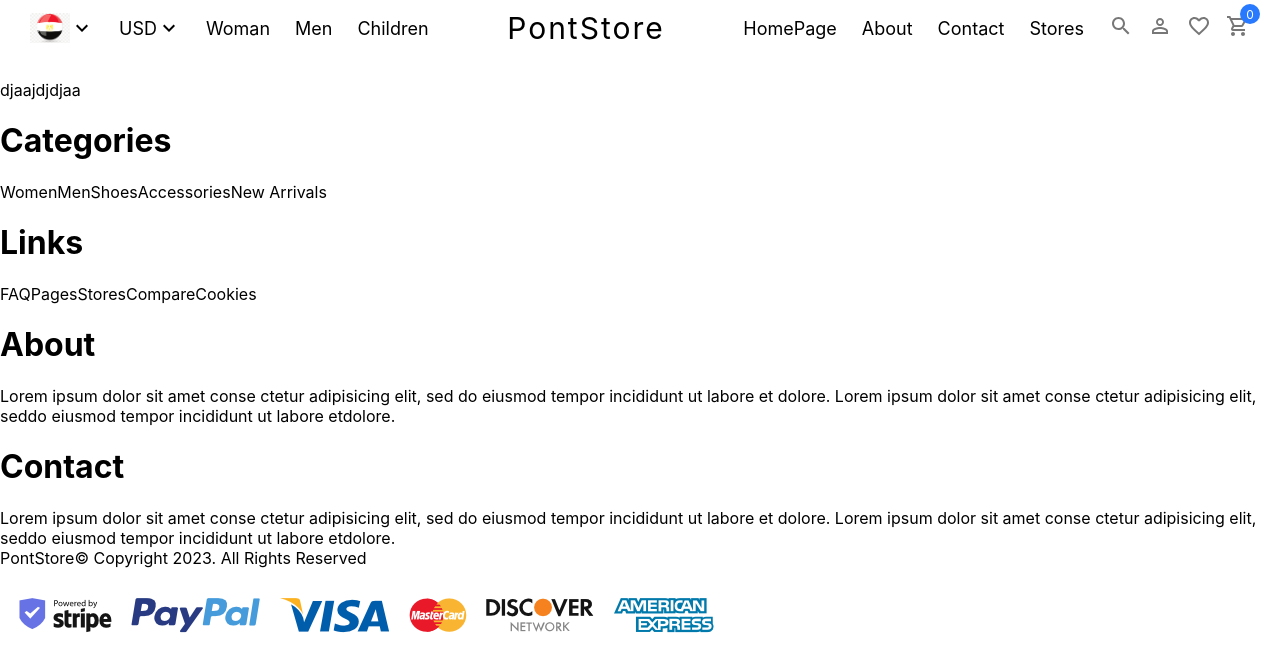
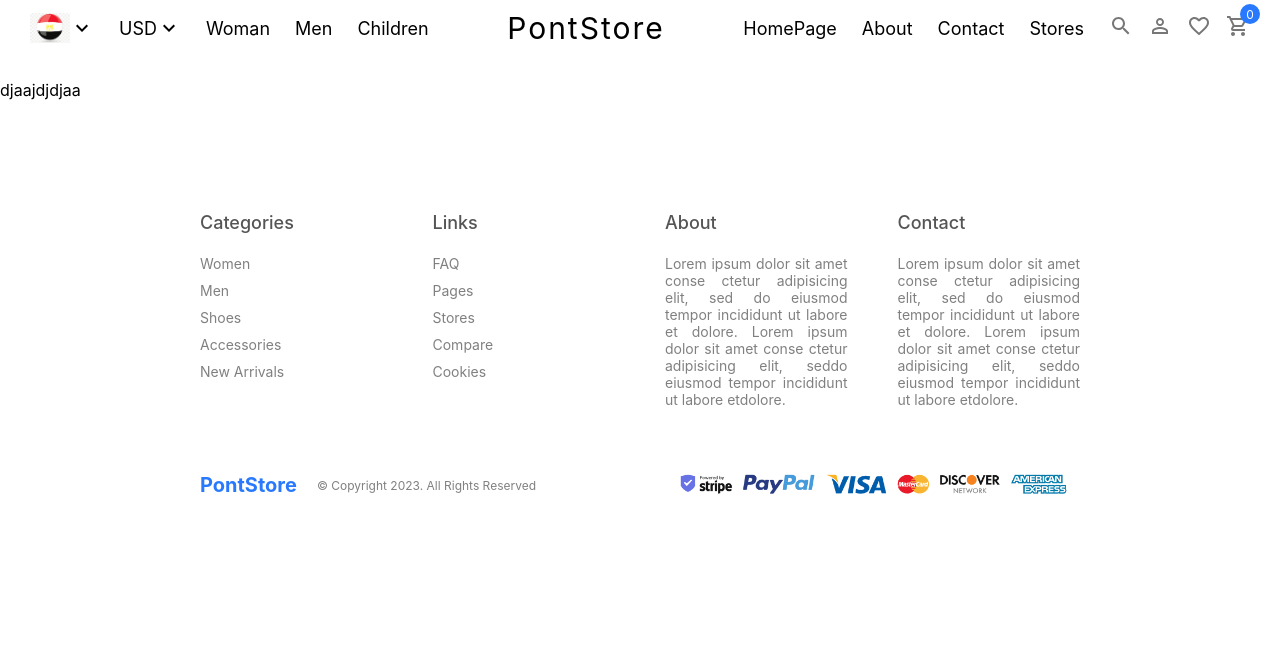
Before and after one commit to MustafaRamadan1/E-Commerce-React, a React (Create React App) app: page / in a window 1280 px wide. Shown: the top 672 px of the page. Built offline with nearby package versions, Linux system fonts and the light colour scheme.

Commit message:
style the footer of the app

```diff
--- a/src/components/Footer/footer.scss
+++ b/src/components/Footer/footer.scss
@@ -0,0 +1,54 @@
+.footer {
+  margin: 100px 200px 20px 200px;
+
+  .top {
+    display: flex;
+    gap: 50px;
+
+    .item {
+      flex: 1;
+      display: flex;
+      flex-direction: column;
+      gap: 10px;
+      text-align: justify;
+      font-size: 14px;
+
+      h1 {
+        font-size: 18px;
+        font-weight: 500;
+        color: #555;
+      }
+
+      span {
+        color: gray;
+      }
+    }
+  }
+  .bottom {
+    display: flex;
+    align-items: center;
+    justify-content: space-between;
+    margin-top: 50px;
+  }
+  .left {
+    display: flex;
+    align-items: center;
+    .logo {
+      color: #2879fe;
+      font-weight: bold;
+      font-size: 20px;
+    }
+
+    .copyright {
+      margin-left: 20px;
+      font-size: 12px;
+      color: gray;
+    }
+  }
+
+  .right {
+    img {
+      height: 50px;
+    }
+  }
+}
```
Also changed, not shown: src/components/Footer/Footer.js (+8 -11 lines).
